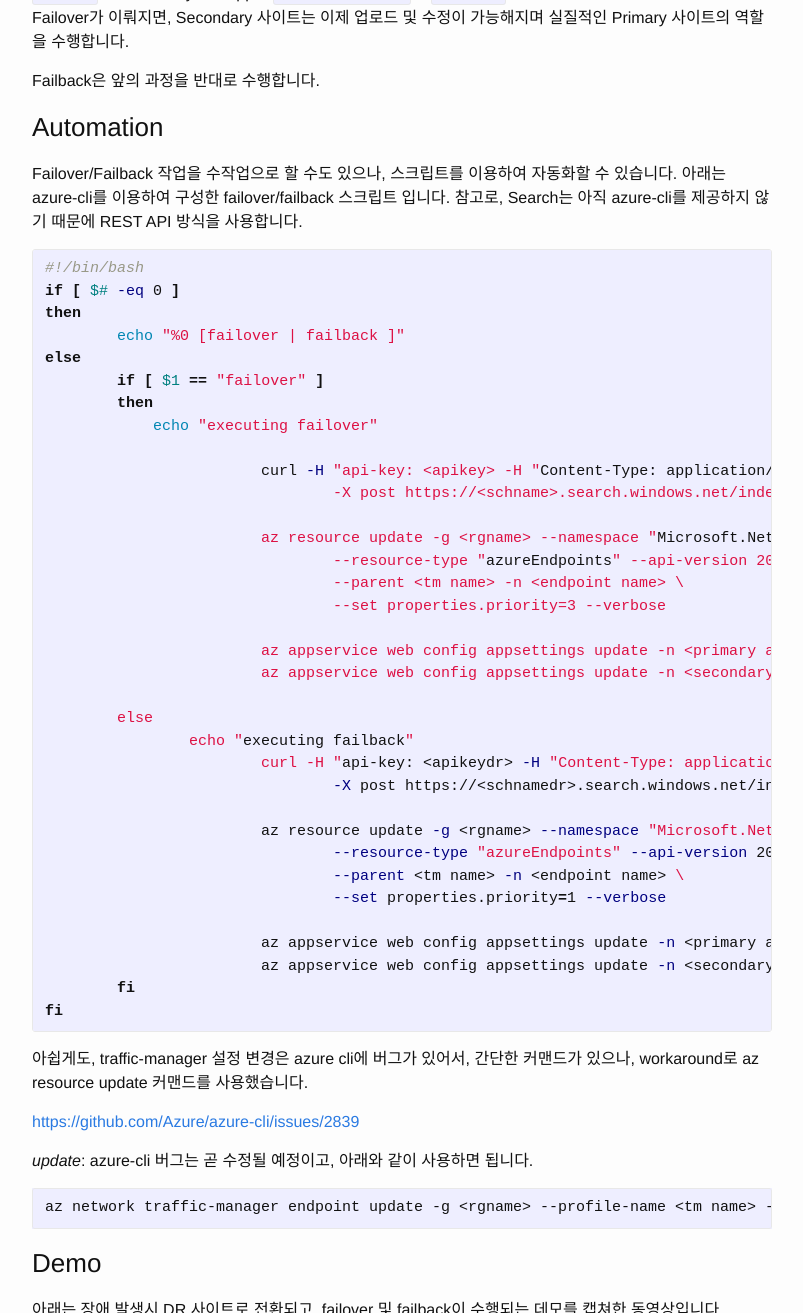
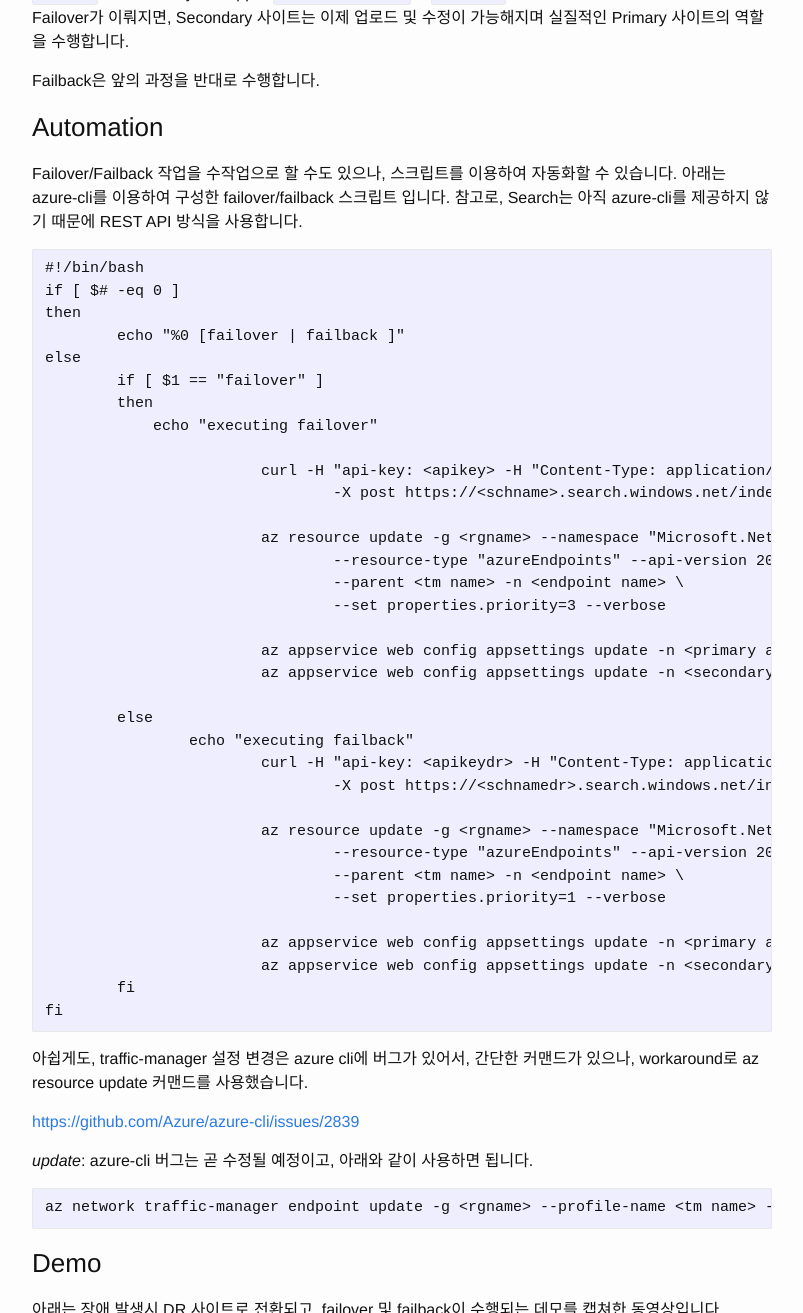
Before and after one commit to iljoong/iljoong.github.io, a Jekyll site: the page built from _posts/2017-04-01-Azure-BCDR.md, in a window 1280 px wide and 1400 px high, scrolled down 4273 px, cut to the strip 0-1313 px from the top of the window. Shown: the whole strip, without its empty margins (238-1041 px from the left). Built offline with Jekyll 4.4.1, drawn with Linux system fonts in a browser that asks for light colours; part of the change alters nothing that is shown; some of the changed text lies outside the part shown.

Commit message:
azure-bcdr update

````diff
--- a/_posts/2017-04-01-Azure-BCDR.md
+++ b/_posts/2017-04-01-Azure-BCDR.md
@@ -5,7 +5,7 @@ date:   2017-04-11 00:00:00 +0900
 categories: azure
 ---
 
-_updated: 2017-04-15_
+_updated: 2017-04-20_
 
 ## Why BCDR on Public Cloud
 
@@ -100,7 +100,7 @@ Failback은 앞의 과정을 반대로 수행합니다.
 
 Failover/Failback 작업을 수작업으로 할 수도 있으나, 스크립트를 이용하여 자동화할 수 있습니다. 아래는 azure-cli를 이용하여 구성한 failover/failback 스크립트 입니다. 참고로, Search는 아직 azure-cli를 제공하지 않기 때문에 REST API 방식을 사용합니다.
 
-{% highlight bash %}
+```
 #!/bin/bash
 if [ $# -eq 0 ]
 then
@@ -135,7 +135,7 @@ else
 			az appservice web config appsettings update -n <secondary appname> -g <rgname-dr> --settings FOTOS_READONLY=true
         fi
 fi
-{% endhighlight %}
+```
 
 아쉽게도, traffic-manager 설정 변경은 azure cli에 버그가 있어서, 간단한 커맨드가 있으나, workaround로 az resource update 커맨드를 사용했습니다.
 
@@ -153,7 +153,7 @@ az network traffic-manager endpoint update -g <rgname> --profile-name <tm name>
 
 [![Watch Demo](https://img.youtube.com/vi/mUw79EEWJxw/0.jpg)](https://youtu.be/mUw79EEWJxw)
 
-장애가 TM에 의해 감지되고 Failover가 적용된다고 해도, DNS의 쿼리만 변경되는 것이기 때문에 실제 사용자에게 적용되는 시점은 DNS 및 브라우저의 캐쉬의 TTL 이후 입니다. 이는 최소 5분 이상의 시간이 소요될 수 있습니다.
+장애가 TM에 의해 감지되고 Failover가 적용된다고 해도, DNS의 쿼리만 변경되는 것이기 때문에 실제 사용자에게 적용되는 시점은 DNS 및 브라우저의 캐쉬의 TTL 이후 입니다. 이는 최소 약 2분 30초 소요(TM의 장애 인식 2분, DNS TTL 30초)될 수 있습니다. 자세한 내용은 [TM Endpoint 모니터링](https://docs.microsoft.com/ko-kr/azure/traffic-manager/traffic-manager-monitoring) 참조하세요
 
 DNS 캐쉬를 삭제하는 방법은 CMD 창을 열고 아래의 커맨드를 실행 합니다.
 
@@ -167,6 +167,6 @@ DNS 캐쉬를 삭제하는 방법은 CMD 창을 열고 아래의 커맨드를
 
 데모 서비스를 통해서 Azure의 BCDR를 구축하는 방법을 소개했습니다. 다음에는 본 데모 서비스와 같은 복잡한 구성의 PaaS 서비스 생성을 자동화하는 방법에 대해서 소개하도록 하겠습니다.
 
-그리고, 샘플 앱소스도 곧 [github](https://github.com/iljoong)에 올리겠습니다.
+그리고, 샘플 앱소스는 [github](https://github.com/iljoong/azuresample-ifoto)에서 확인 하시기 바랍니다.
 
 /iljoong/
````
